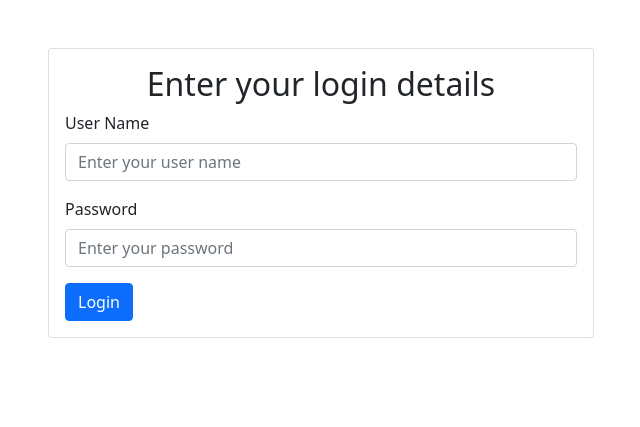
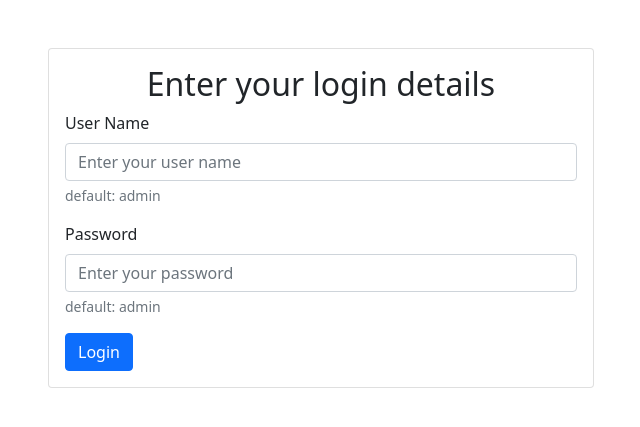
Before and after one commit to vikkya/simple-chat-app, a Flask app: page /login in a window 1280 px wide. Shown: the part 56-483 px from the top of the page, without its empty margins (319-959 px from the left). Run offline with Flask 2, Linux system fonts and the light colour scheme.

Commit message:
login redirect trying different way

```diff
--- a/app.py
+++ b/app.py
@@ -15,12 +15,11 @@ login_manager.login_view = 'login'
 login_manager.init_app(app)
 
 @app.route("/")
+@login_required
 def home():
     if current_user.is_authenticated:
         groups = get_groups_for_user(current_user.username)
-        return render_template("index.html", groups=groups)
-    else:
-        return redirect(url_for("login"))
+    return render_template("index.html", groups=groups)
 
 @app.route('/login', methods=['GET', 'POST'])
 def login():
@@ -75,7 +74,7 @@ def signup():
         password = request.form.get("password")
         try:
             save_user(username, email, password)
-            redirect(url_for("login"))
+            return redirect(url_for("login"))
         except DuplicateKeyError:
             message = "User already exists"
     return render_template('signup.html', message=message)
@@ -105,7 +104,7 @@ def edit_group(group_id):
 
         return render_template("edit_group.html", group=group, group_members_str=group_members_str, message=message)
     else:
-        return "Group not found", 404
+        return '<div class="alert alert-danger" role="alert">Permission Denied! You are not the admin.</div>'
 
 @app.route("/groups/<group_id>")
 @login_required
--- a/templates/login.html
+++ b/templates/login.html
@@ -15,10 +15,12 @@
                     <div class="mb-3">
                         <label for="username" class="form-label">User Name</label>
                         <input type="text" class="form-control" name="username" id="username" placeholder="Enter your user name" autocomplete="off">
+                        <div id="" class="form-text">default: admin</div>
                       </div>
                       <div class="mb-3">
                         <label for="password" class="form-label">Password</label>
                         <input type="password" class="form-control" name="password" id="password" placeholder="Enter your password">
+                        <div id="" class="form-text">default: admin</div>
                       </div>
                 <button type="submit" class="btn btn-primary">Login</button>
                 </form>
```
